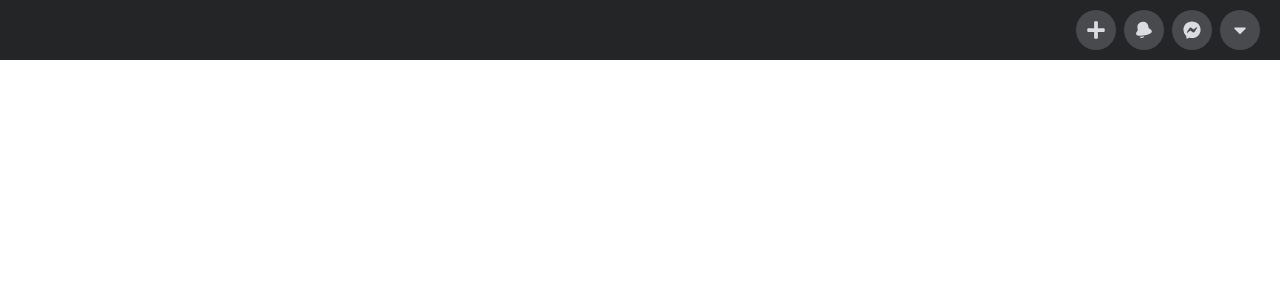
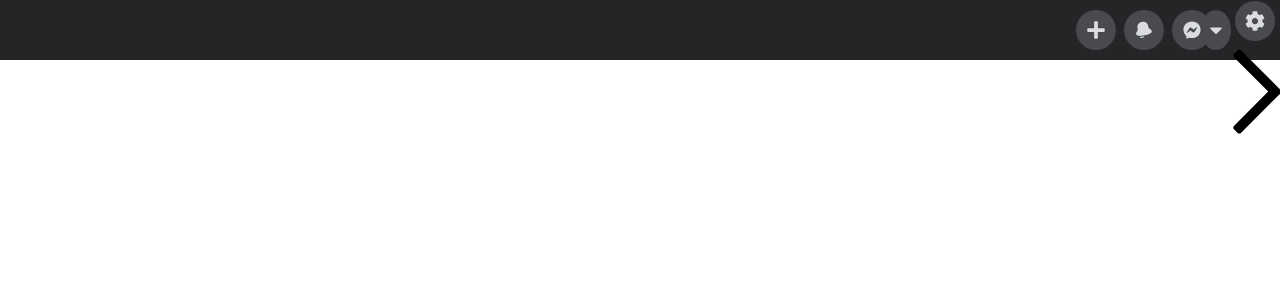
Before and after one commit to jackburne/DropdownMenu, a React (Create React App) app: page / in a window 1280 px wide. Both pictures are taken after a click on the link 1240 px from the left and 30 px from the top of the page. Shown: the top 300 px of the page. Built offline with nearby package versions, Linux system fonts and the light colour scheme.

Commit message:
Tweaked error with Chevron icon (wrong name) & added the dropdown menu component

```diff
--- a/src/App.js
+++ b/src/App.js
@@ -1,4 +1,4 @@
-import React from 'react';
+import React, { useState } from 'react';
 // Importing all the svg's that we are going to need from inside the ./icons folder
 // We import them as ReactComponent's and name then with CamelCase, we can then
 // use them in a JSX element (for example, to use ArrowIcon, we would do: { <ArrowIcon> } )
@@ -6,10 +6,11 @@ import { ReactComponent as ArrowIcon } from './icons/arrow.svg';
 import { ReactComponent as BellIcon } from './icons/bell.svg';
 import { ReactComponent as BoltIcon } from './icons/bolt.svg';
 import { ReactComponent as CaretIcon } from './icons/caret.svg';
-import { ReactComponent as Chevron } from './icons/chevron.svg';
+import { ReactComponent as ChevronIcon } from './icons/chevron.svg';
 import { ReactComponent as CogIcon } from './icons/cog.svg';
 import { ReactComponent as MessengerIcon } from './icons/messenger.svg';
 import { ReactComponent as PlusIcon } from './icons/plus.svg';
+
 
 // Main function of the app that actually get's displayed on the webpage (As it is the default export)
 function App() {
@@ -26,7 +27,7 @@ function App() {
 
       <NavItem icon={<CaretIcon />}>
 
-
+        <DropdownMenu/>
 
       </NavItem>
 
@@ -46,13 +47,45 @@ function Navbar(props) {
 
 // React component for the individual items, or buttons, that will be on the navbar
 function NavItem(props) {
+
+  // useState returns an array of variables, so we use two const's to hold the two values as seperate variables
+  const [open, setOpen] = useState();
+
   return (
     <li className="nav-item">
-      <a href="#" className="icon-button">
+      <a href="#" className="icon-button" onClick={() => setOpen(!open)}>
         {props.icon}
       </a>
+
+      {open && props.children}
     </li>
   )
 }
 
+function DropdownMenu() {
+
+  function DropDownItem(props) {
+    return (
+      <a href="#" className="menu-item">
+        <span className="icon-button">{props.leftIcon}</span>
+
+        {props.children}
+
+        <span className="icon-right">{props.rightIcon}</span>
+
+      </a>
+    )
+  }
+
+  return (
+    <div className="dropdown">
+      <DropDownItem>My Profile</DropDownItem>
+      <DropDownItem
+        leftIcon={<CogIcon />}
+        rightIcon={<ChevronIcon />}>
+      </DropDownItem>
+    </div>
+  )
+}
+
 export default App;
```
